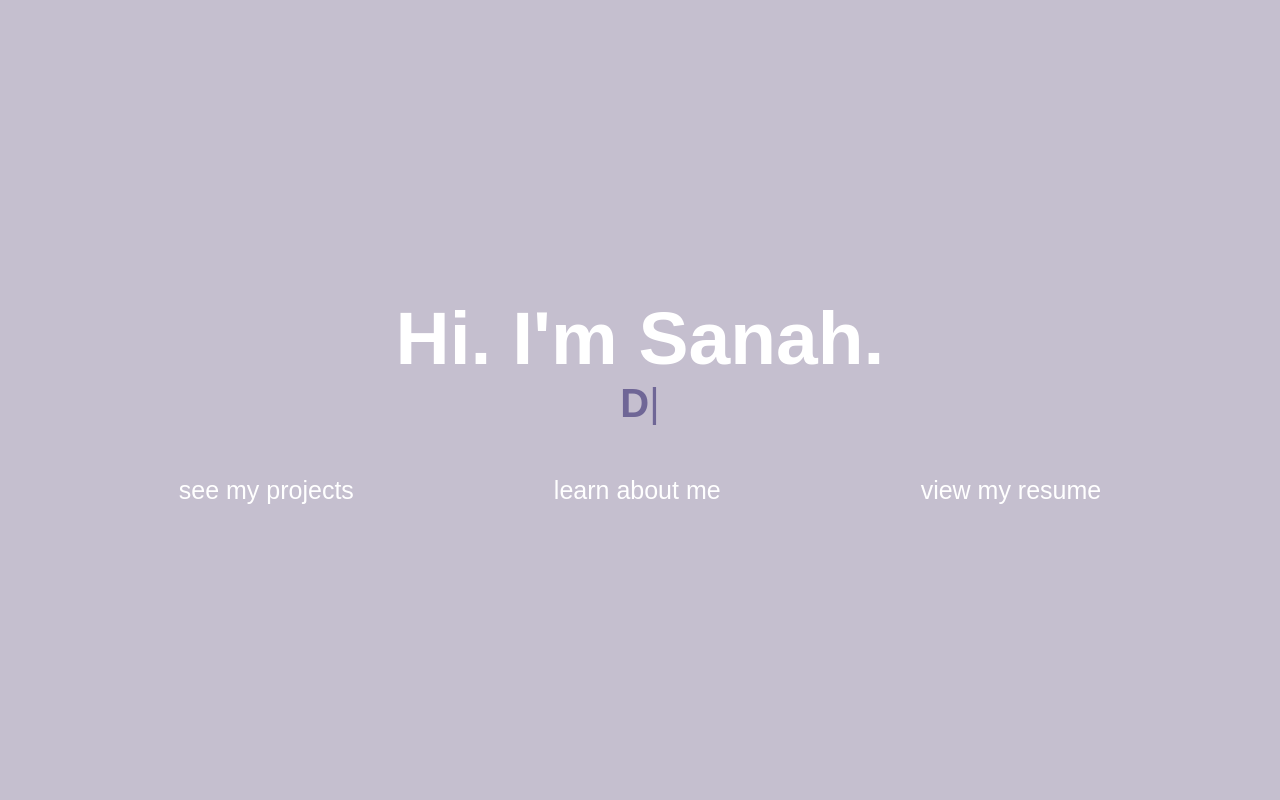
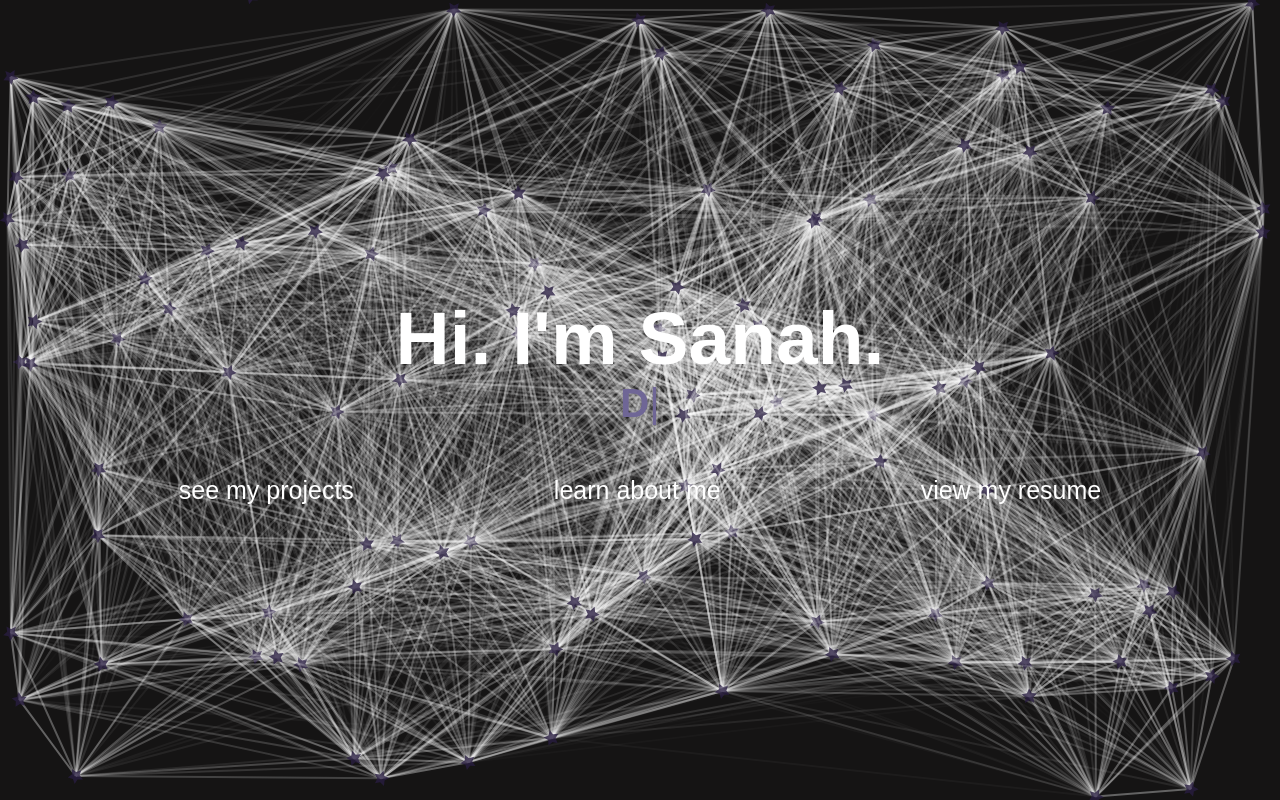
Before and after one commit to sanaht77/my-website, a React (Vite) app: page / in a window 1280 px wide. Built offline with nearby package versions, Linux system fonts and the light colour scheme; the HTML template or start-up script is replaced by a standard one.

Commit message:
cant figure out particles

```diff
--- a/package.json
+++ b/package.json
@@ -13,6 +13,8 @@
     "react": "^19.1.1",
     "react-dom": "^19.1.1",
     "react-router-dom": "^7.8.0",
+    "react-tsparticles": "^2.12.2",
+    "tsparticles": "^2.12.0",
     "typed.js": "^2.1.0"
   },
   "devDependencies": {
--- /dev/null
+++ b/src/components/particle.jsx
@@ -0,0 +1,50 @@
+import { useCallback } from "react";
+import Particles from "react-tsparticles";
+import { loadFull } from "tsparticles";
+
+
+export default function Particle() {
+
+  const particlesInit = useCallback(async (main) => {
+    await loadFull(main);
+  }, []);
+
+  return (
+    console.log("Particle mounted"),
+    <Particles
+      id="tsparticles"
+      init={particlesInit}
+      options={{
+        fullScreen: { enable: true, zIndex: 1 },
+        particles: {
+          number: { value: 100, density: { enable: true, value_area: 800 } },
+          color: { value: "#281d40ff" },
+          shape: { type: "star", options: { sides: 5 } },
+          opacity: { value: 0.8 },
+          size: { value: 4 },
+          rotate: {
+            value: 0,
+            random: true,
+            direction: "clockwise",
+            animation: { enable: true, speed: 5, sync: false }
+          },
+          links: { enable: true, distance: 600, color: "#ffffff", opacity: 0.4, width: 2 },
+          move: {
+            enable: true, speed: 2, direction: "none", random: false, straight: false,
+            outModes: { default: "out" }
+          }
+        },
+        interactivity: {
+          events: { onHover: { enable: true, mode: ["grab"] }, resize: true },
+          modes: {
+            grab: { distance: 400, links: { opacity: 1 } },
+            bubble: { distance: 400, size: 40, duration: 2, opacity: 8, speed: 3 },
+            repulse: { distance: 200 }, push: { quantity: 4 }, remove: { quantity: 2 }
+          }
+        },
+        detectRetina: true,
+        background: { color: "#151414ff", position: "50% 50%", repeat: "no-repeat", size: "cover" }
+      }}
+    />
+  );
+}
--- a/src/pages/home.jsx
+++ b/src/pages/home.jsx
@@ -2,6 +2,7 @@ import { useEffect } from "react";
 import Typed from "typed.js";
 import { Link } from "react-router-dom";
 import "./homeStyles.css";
+import Particle from "../components/particle.jsx";
 
 export default function Home() {
 
@@ -27,6 +28,7 @@ export default function Home() {
   return (
 
   <div style={{ position: "relative" }}>
+    <Particle />
 
     <div className="container">
       <h1 id="title">Hi. I'm Sanah.</h1>
--- a/src/pages/homeStyles.css
+++ b/src/pages/homeStyles.css
@@ -12,11 +12,15 @@
 
     width: 100%;
     height: 100vh;
-    background-color: rgb(197, 191, 207);
+   /* background-color: rgb(197, 191, 207);*/
     display: flex;
     flex-direction: column;
     align-items: center;
     justify-content: center;
+
+
+    position: relative;
+    z-index: 1;
 
 }
 
```
Also changed, not shown: 1 other file (tests, documents, lock files or other folders).
